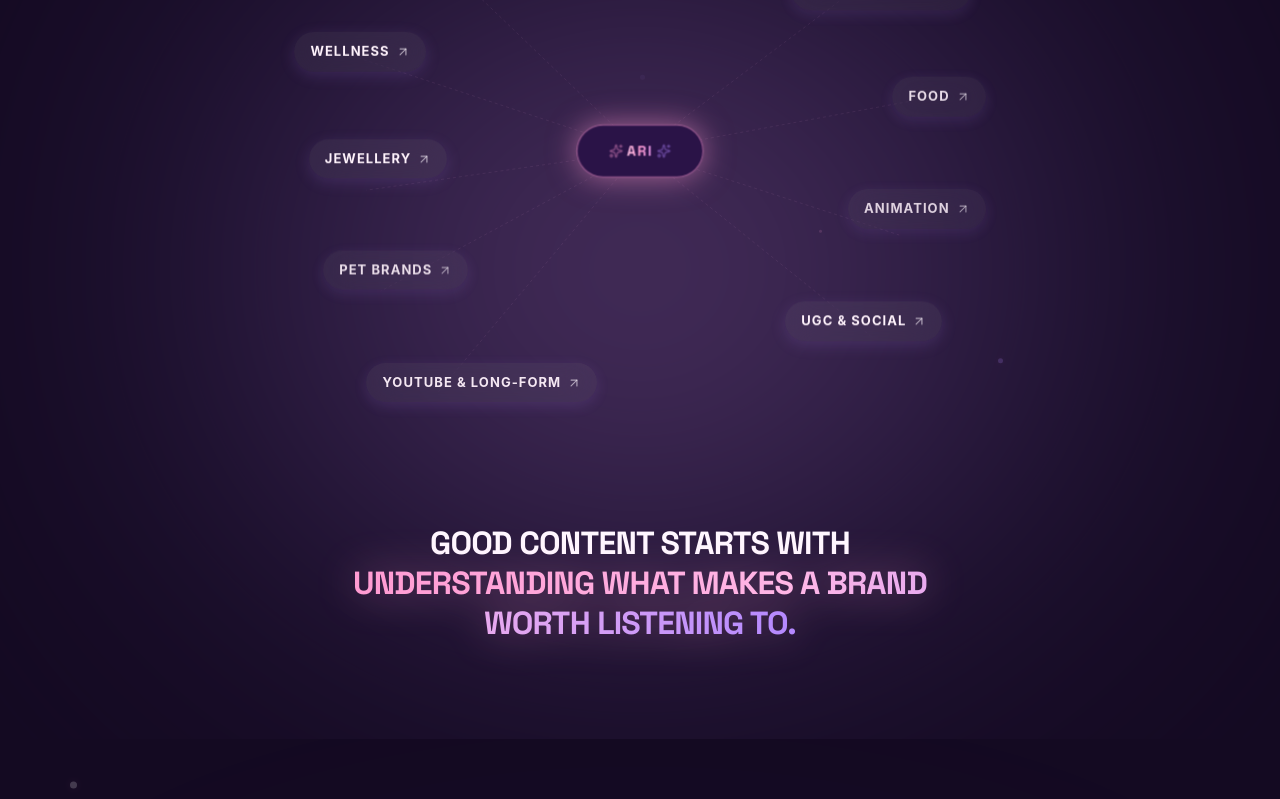
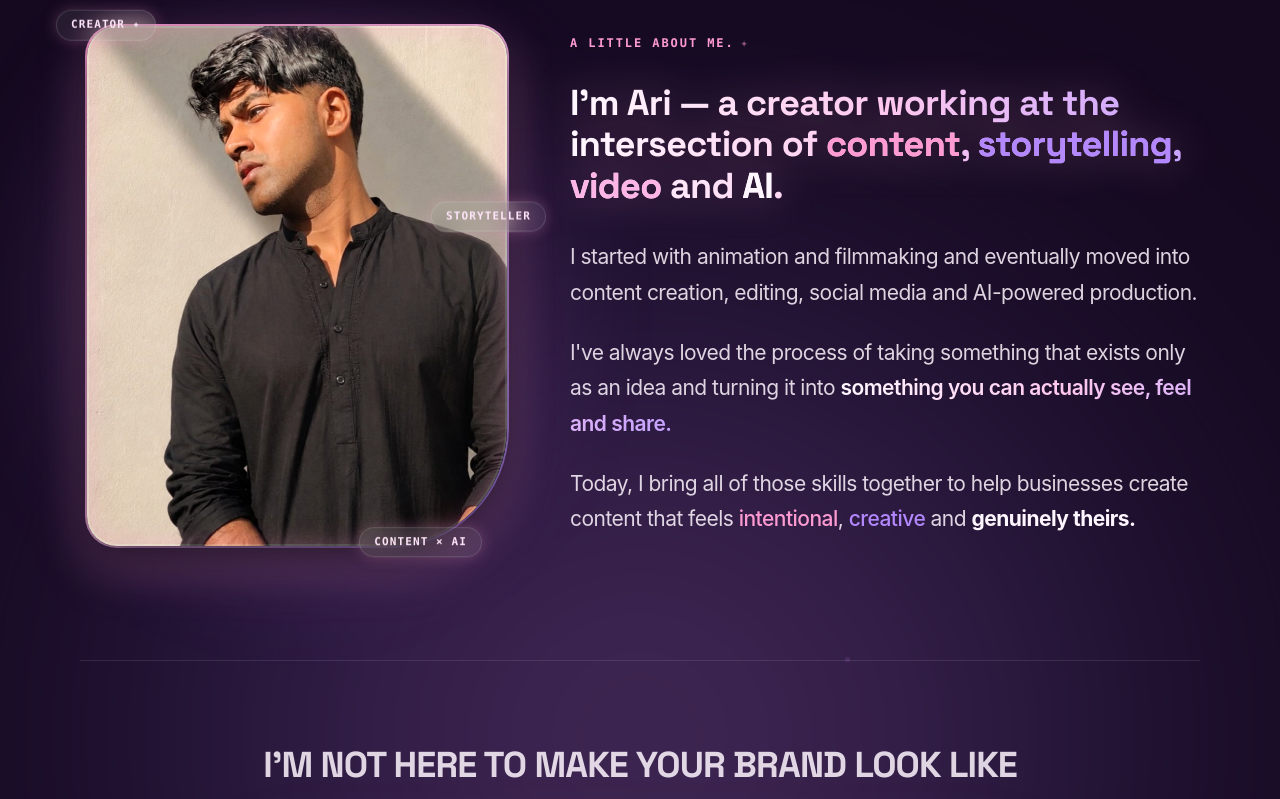
Before and after one commit to evanbose7/ARIIMAKESFILMS, a React (Vite) app: page / in a window 1280 px wide. Shown: the part 4120-4919 px from the top of the page. Built offline with nearby package versions, Linux system fonts and the light colour scheme.

Commit message:
Remove Toolkit and Constellation sections between Portfolio and Next Chapter

```diff
--- a/src/App.tsx
+++ b/src/App.tsx
@@ -7,8 +7,6 @@ import { Navbar } from './components/Navbar';
 import { NavigationDrawer } from './components/NavigationDrawer';
 import { HeroSection } from './components/HeroSection';
 import { EmotionalGapSection } from './components/EmotionalGapSection';
-import { ConstellationSection } from './components/ConstellationSection';
-import { ToolkitSection } from './components/ToolkitSection';
 import { SignaturePhilosophySection } from './components/SignaturePhilosophySection';
 import { PartnershipSection } from './components/PartnershipSection';
 import { PortfolioSection } from './components/PortfolioSection';
@@ -108,10 +106,6 @@ export function App() {
           onOpenWorkModal={() => setIsWorkModalOpen(true)}
         />
 
-        <ConstellationSection />
-
-        <ToolkitSection />
-
         <PartnershipSection />
 
         <AboutSection
```
